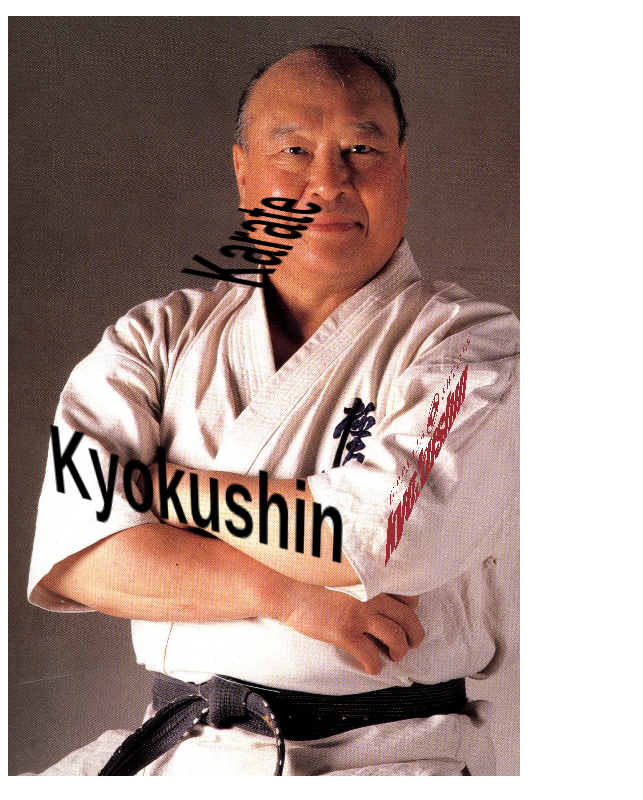
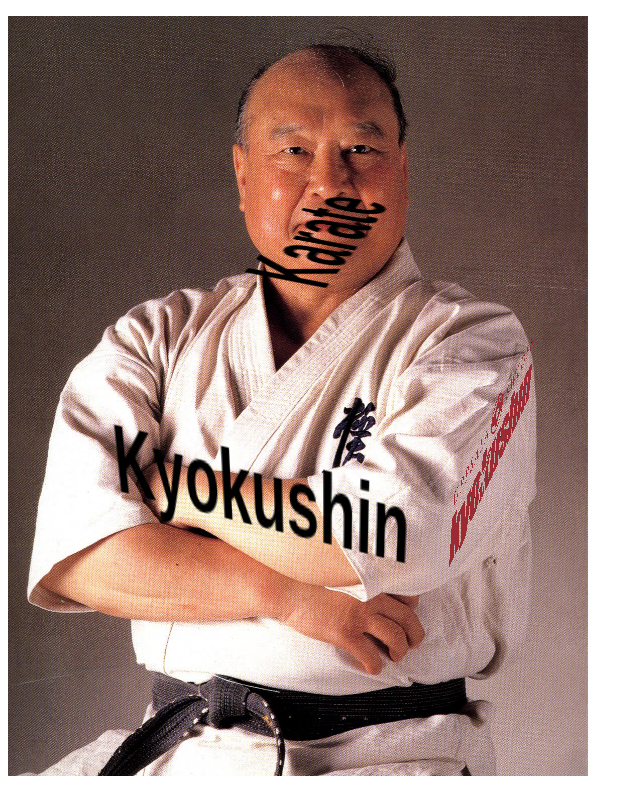
Before and after one commit to krisjo/krisjo.github.io, a plain HTML site: page ukk/index.html in a window 1280 px wide. Shown: the whole page, without its empty margins (0-643 px from the left). Drawn offline with Linux system fonts and the light colour scheme.

Commit message:
Update index.html

```diff
--- a/ukk/index.html
+++ b/ukk/index.html
@@ -7,7 +7,7 @@
 	<body onload="initCube()">
 		<p id="cube" texts="Uppsala;Kyokushin;Karate"
 		 images="/img/200px-Kyokushin.png;/img/kyokushin-vit-med-transparent-bakgrund.png;/img/kyokushin-logo-CA2508C8C8-seeklogo.com.png"
-		 style="height : 760px; width : 512px; background-image: url('/img/Oyama.jpg');  background-repeat: no-repeat;
+		 style="height : 760px; width : 640px; background-image: url('/img/Oyama.jpg');  background-repeat: no-repeat;
 		 background-attachment: fixed; background-size: contain;
 	   "></p>
     </body>
```
